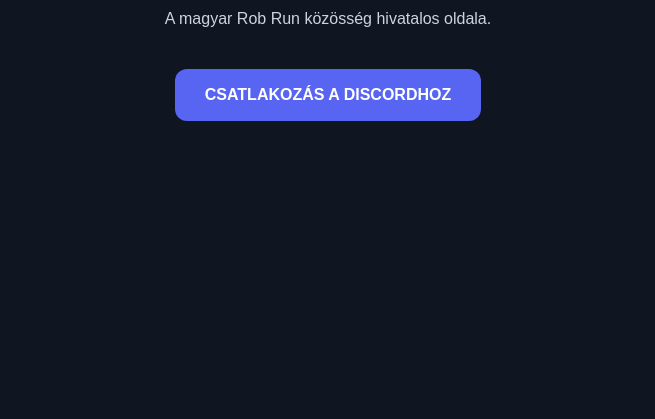
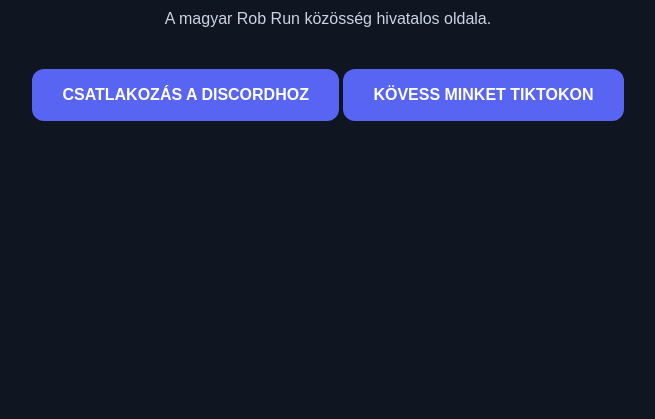
Before and after one commit to konyamark85-ctrl/robrunhungary, a plain HTML site: page index.html in a window 1280 px wide. Shown: the part 381-800 px from the top of the page, without its empty margins (312-967 px from the left). Drawn offline with Linux system fonts and the light colour scheme.

Commit message:
Update index.html

```diff
--- a/index.html
+++ b/index.html
@@ -38,6 +38,7 @@ a {
 <h1>ROB RUN HUNGARY</h1>
 <p>A magyar Rob Run közösség hivatalos oldala.</p>
 <a href="https://discord.gg/gAKpaeZAX">CSATLAKOZÁS A DISCORDHOZ</a>
+<a href="https://www.tiktok.com/@robrunhungary?_r=1&_t=ZN-9BVrTgn4eGc">KÖVESS MINKET TIKTOKON</a>
 </div>
 </body>
 </html>
```
